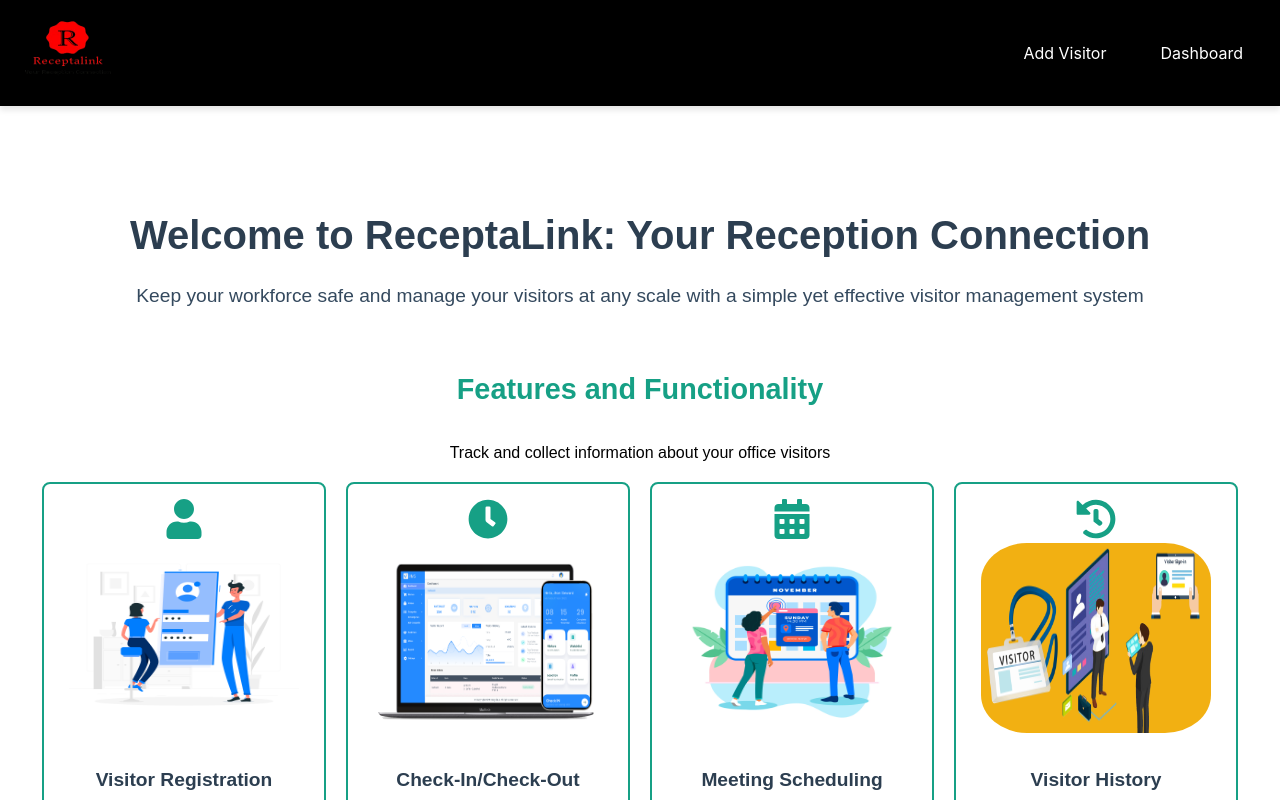
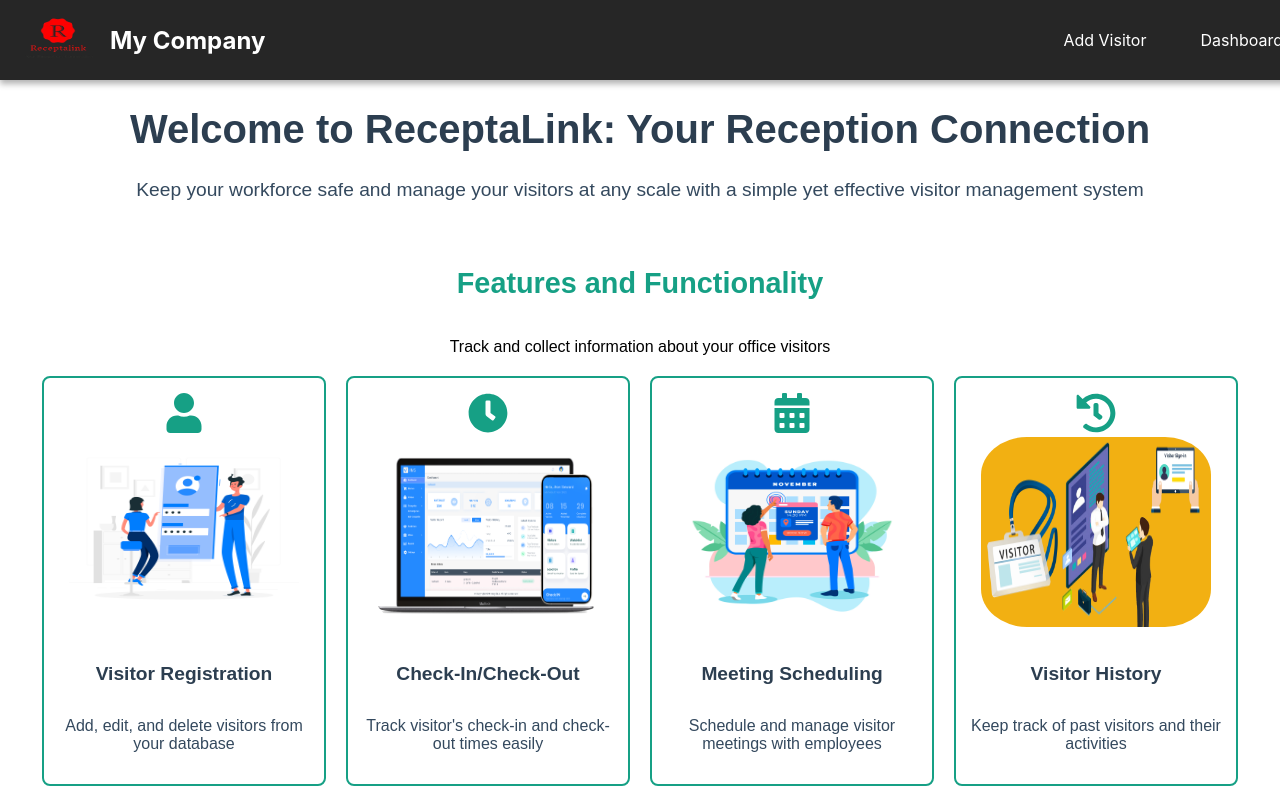
Before and after one commit to sachin59921/ReceptaLink-Your-Reception-Connection, a React (Create React App) app: page /Home in a window 1280 px wide. Shown: the top 800 px of the page. Built offline with nearby package versions, Linux system fonts and the light colour scheme; the HTML template or start-up script is replaced by a standard one.

Commit message:
style: enhance Navbar appearance with improved styles and animations

```diff
--- a/src/components/Navbar.js
+++ b/src/components/Navbar.js
@@ -7,16 +7,23 @@
     justifyContent: "space-between",
     alignItems: "center",
     padding: "10px 20px",
-    backgroundColor: "rgba(0, 0, 0)",
+    backgroundColor: "rgba(0, 0, 0, 0.85)",
     color: "#fff",
-    boxShadow: "0 4px 6px rgba(0, 0, 0, 0.1)",
+    boxShadow: "0 4px 6px rgba(0, 0, 0, 0.3)",
+    position: "fixed",
+    top: "0",
+    width: "100%",
+    zIndex: "1000",
   };
 
   const logoStyle = {
+    display: "flex",
+    alignItems: "center",
     fontSize: "24px",
     fontWeight: "bold",
     textDecoration: "none",
     color: "#fff",
+    animation: "bounce 2s infinite",
   };
 
   const linkContainerStyle = {
@@ -32,18 +39,58 @@
     border: "2px solid transparent",
     borderRadius: "4px",
     transition: "all 0.3s ease",
+    position: "relative",
   };
 
   const linkHoverStyle = {
-    backgroundColor: "#0288D1",
-    color: "#3D3BF3",
+    color: "#000",
+    backgroundColor: "#fff",
     border: "2px solid #fff",
+    transform: "scale(1.1)",
+    boxShadow: "0px 0px 15px rgba(255, 255, 255, 0.8)",
   };
 
+  const globalStyles = `
+    @keyframes bounce {
+      0%, 20%, 50%, 80%, 100% {
+        transform: translateY(0);
+      }
+      40% {
+        transform: translateY(-10px);
+      }
+      60% {
+        transform: translateY(-5px);
+      }
+    }
+
+    @keyframes glow {
+      0% {
+        box-shadow: 0 0 5px rgba(255, 255, 255, 0.4);
+      }
+      50% {
+        box-shadow: 0 0 20px rgba(255, 255, 255, 0.8);
+      }
+      100% {
+        box-shadow: 0 0 5px rgba(255, 255, 255, 0.4);
+      }
+    }
+  `;
+
   return (
+    <>
+      {/* Inject Global Styles */}
+      <style>{globalStyles}</style>
+
       <nav style={navStyle}>
-      <Link to="./Home" style={logoStyle}>
-      <img src="./logo.png" alt="logo" height={80} width={100} />
+        <Link to="/Home" style={logoStyle}>
+          <img
+            src="./logo.png"
+            alt="logo"
+            height={60}
+            width={80}
+            style={{ marginRight: "10px", borderRadius: "50%" }}
+          />
+          My Company
         </Link>
 
         {/* Navigation Links */}
@@ -66,6 +113,7 @@
           </Link>
         </div>
       </nav>
+    </>
   );
 }
 
```
Lines whose indentation alone changed are shown as unchanged.
